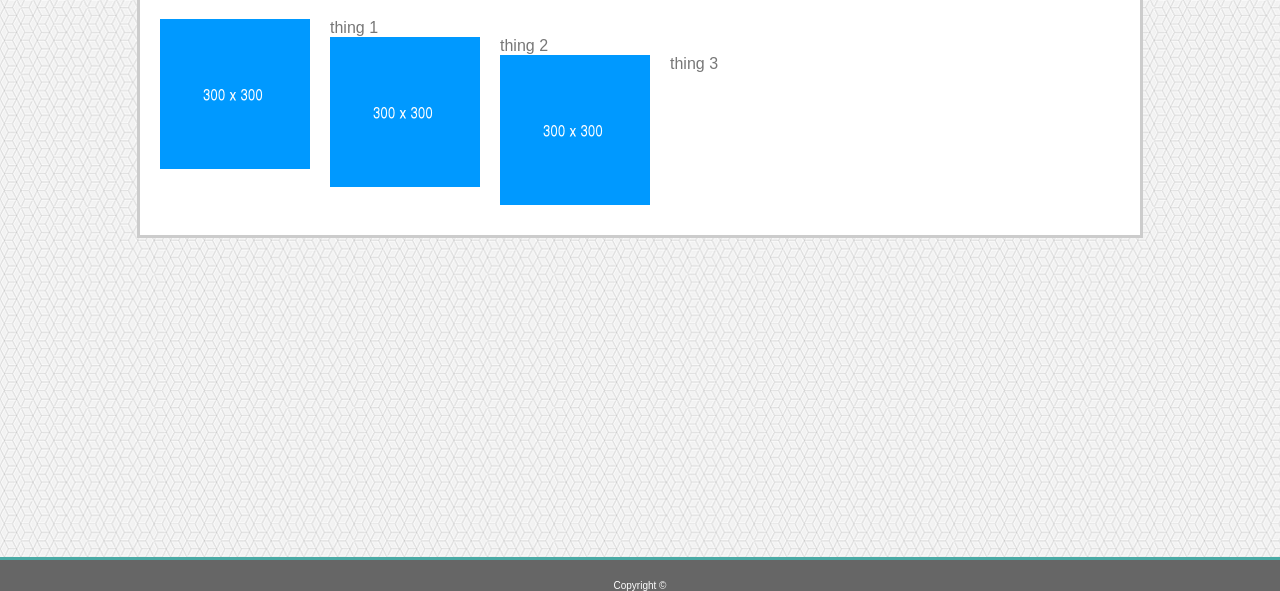
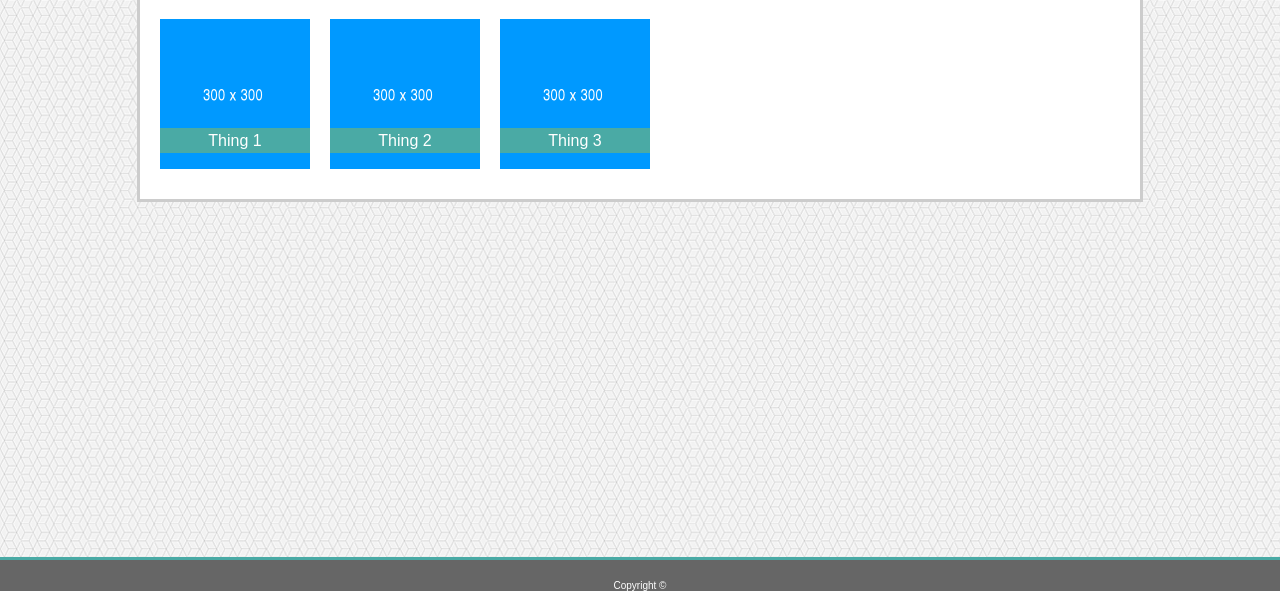
Before and after one commit to lblueter/Basic-Portfolio, a plain HTML site: page portfolio.html in a window 1280 px wide. Shown: the part 209-800 px from the top of the page. Drawn offline with Linux system fonts and the light colour scheme.

Commit message:
positioned images in portfolio

```diff
--- a/assets/css/style.css
+++ b/assets/css/style.css
@@ -120,3 +120,18 @@ button {
     border-style: none;
     color: #ffffff;
 }
+section {
+    float: left;
+    position: relative;
+    z-index: 1;
+}
+.thing {
+    position: absolute;
+    z-index: 2;
+    align-self: center;
+    bottom: 10px;
+    text-align: center;
+    background-color: #4aaaa5;
+    width: 150px;
+    color: #ffffff;
+}
--- a/portfolio.html
+++ b/portfolio.html
@@ -32,13 +32,13 @@
     <div class="mid">
         <h1>Portfolio</h1>
         <section>
-            <img src="assets/images/fff.png" alt="Me"> thing 1
+            <img src="assets/images/fff.png" alt="Me"> <p class="thing">Thing 1</p>
         </section>
         <section>
-            <img src="assets/images/fff.png" alt="Sorry"> thing 2
+            <img src="assets/images/fff.png" alt="Sorry"> <p class="thing">Thing 2</p>
         </section>
         <section>
-            <img src="assets/images/fff.png" alt="Argh"> thing 3
+            <img src="assets/images/fff.png" alt="Argh"> <p class="thing">Thing 3</p>
         </section>
 
     </div>
```
